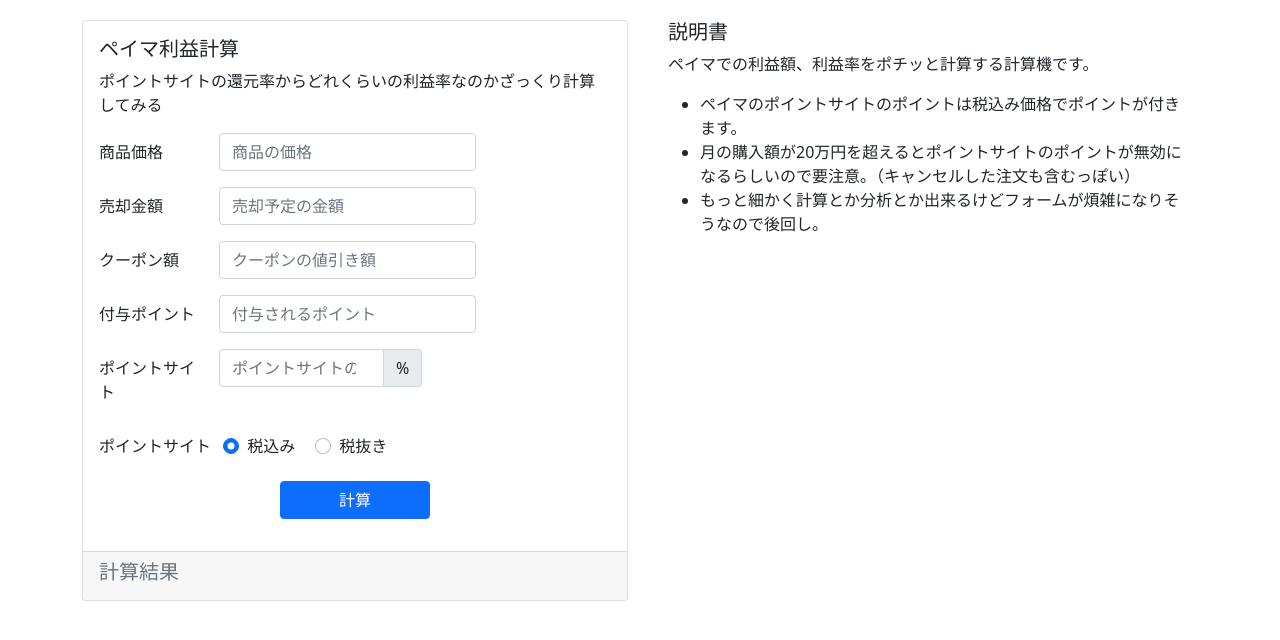
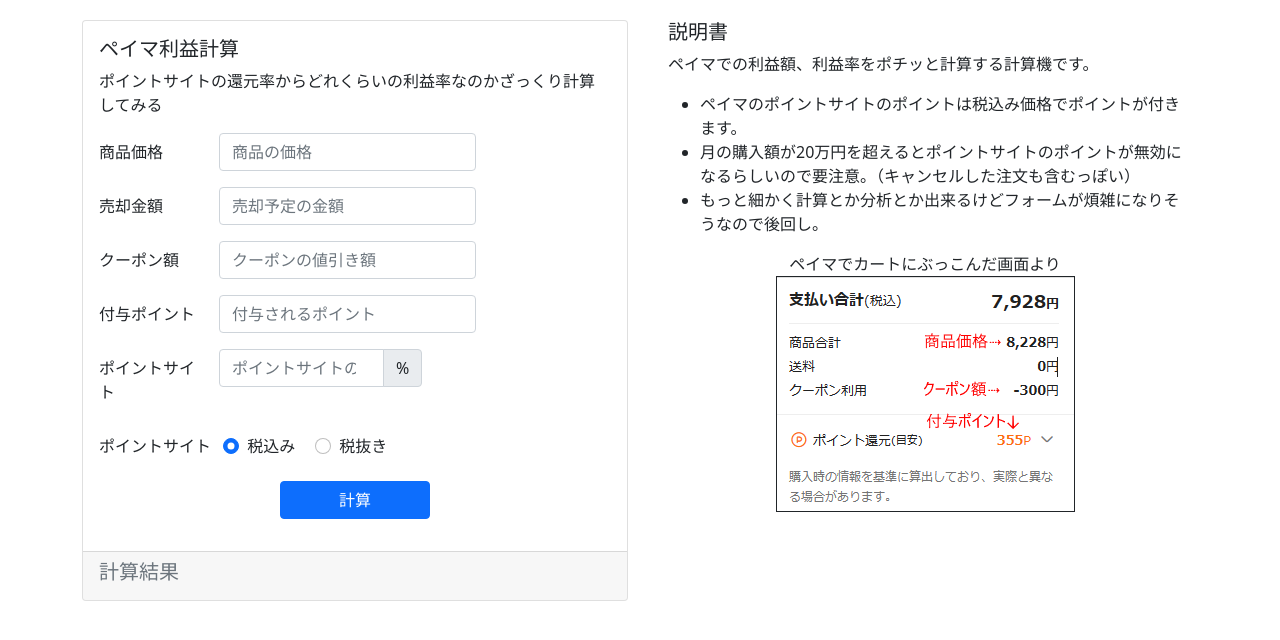
Before and after one commit to jenocode/payma-calc, a plain HTML site: page index.htm in a window 1280 px wide. Drawn offline with nearby package versions, Linux system fonts and the light colour scheme.

Commit message:
Add files via upload

```diff
--- a/index.htm
+++ b/index.htm
@@ -77,7 +77,7 @@
 
           <div class="card-footer text-muted">
             <h5>計算結果</h5>
-            <p  class="h3">
+            <p  class="h4">
               <span id="calcResult"></span>
             </p>
           </div>
@@ -93,7 +93,13 @@
             <li>月の購入額が20万円を超えるとポイントサイトのポイントが無効になるらしいので要注意。（キャンセルした注文も含むっぽい）</li>
             <li>もっと細かく計算とか分析とか出来るけどフォームが煩雑になりそうなので後回し。</li>
           </ul>
-        </div>
+          <div class="text-center">
+            <div>ペイマでカートにぶっこんだ画面より</div>
+            <div>
+              <img src="./images/payma-calc-sample.png" class="img-fluid" alt="入力例" border="1">
+            </div>
+          </div>
+        </div><!-- ./manual -->
       </div><!-- ./col -->
     </div><!-- ./row -->
     <!-- Optional JavaScript; choose one of the two! -->
```
